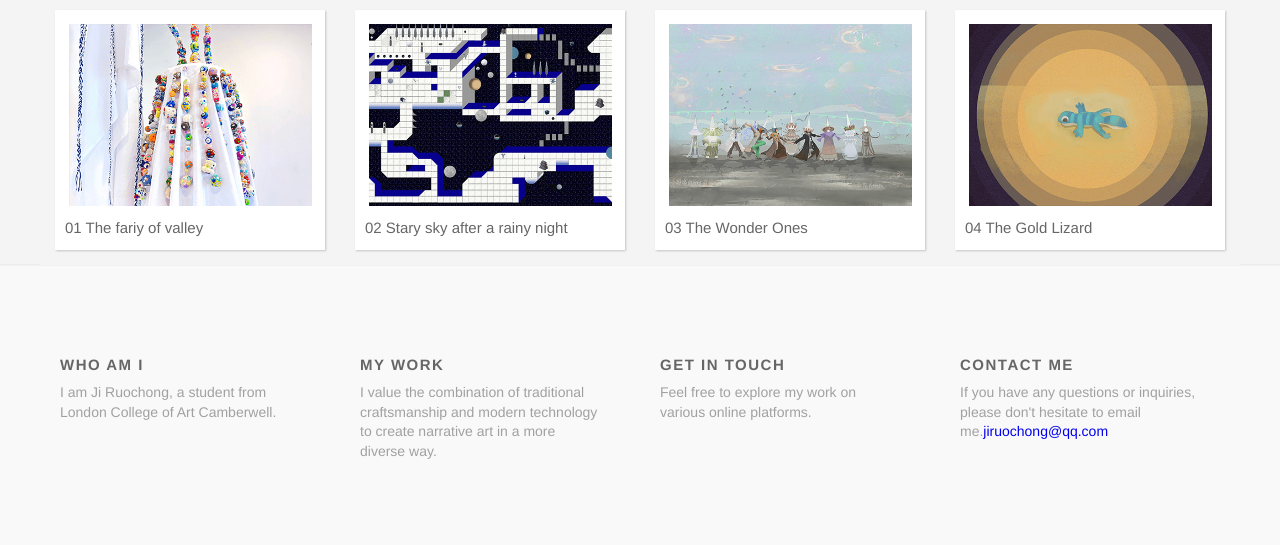
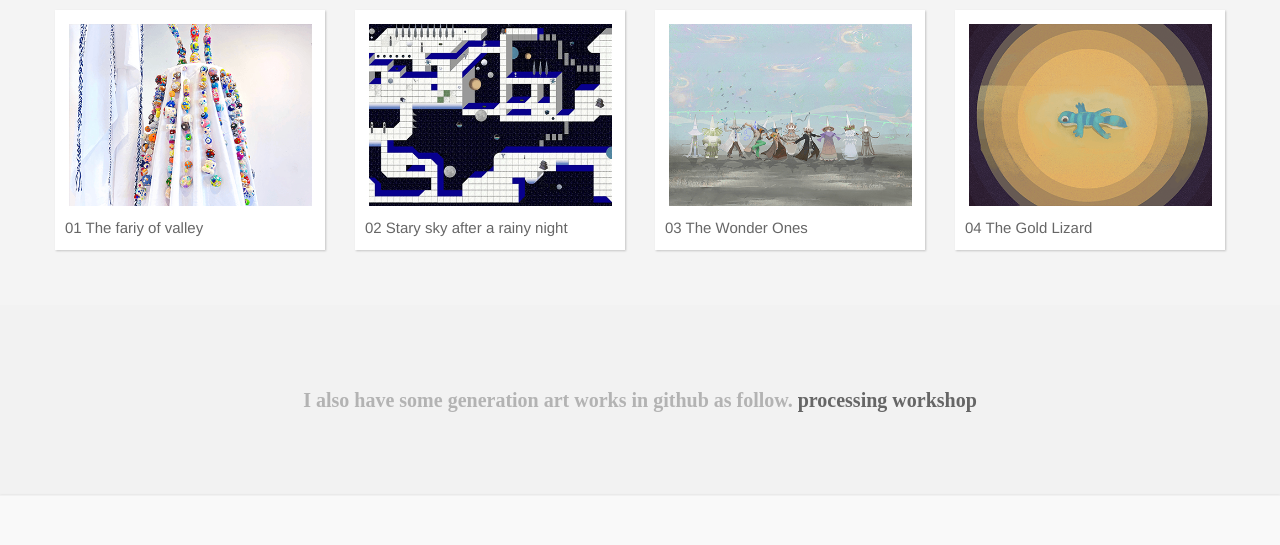
Before and after one commit to jiruochong/jiruochong.github.io, a plain HTML site: page index.html in a window 1280 px wide. Shown: the part 95-640 px from the top of the page. Drawn offline with Linux system fonts and the light colour scheme.

Commit message:
text edit
text edit

```diff
--- a/index.html
+++ b/index.html
@@ -196,11 +196,18 @@
         </div>
 	</div -->
 
-	<!-- div id="wrapper-thank">
+	<!--div id="wrapper-thank">
     	<div class="thank">
         	<div class="thank-text">pl<span style="letter-spacing:-5px;">a</span>tz</div>
     	</div>
-	</div -->
+	</div-->
+
+	<div id="wrapper-thank">
+    	<div class="thank">
+        	<div class="thank-text">I also have some generation art works in github as follow.
+				<a href="https://github.com/jiruochong/processing_workshop" target="_blank" style="color:#666;">processing workshop</a ></div>
+    	</div>
+	</div>
 
 	<div id="main-container-footer">
 		<div class="container-footer">
--- a/style.css
+++ b/style.css
@@ -476,14 +476,14 @@ body,html{
 .thank-text{
 	float:left;
 	text-align:center;
-	font-family: 'Pacifico', cursive;
-    font-size: 70px;
+	/*font-family: 'Pacifico', cursive*/;
+    font-size: 20px;
 	height:190px;
 	line-height:190px;
 	-webkit-font-smoothing: antialiased;
     -moz-osx-font-smoothing: grayscale;
 	color:#B3B3B3;
-	font-weight:400;
+	font-weight:600;
 	width:100%;
 }
 
```
